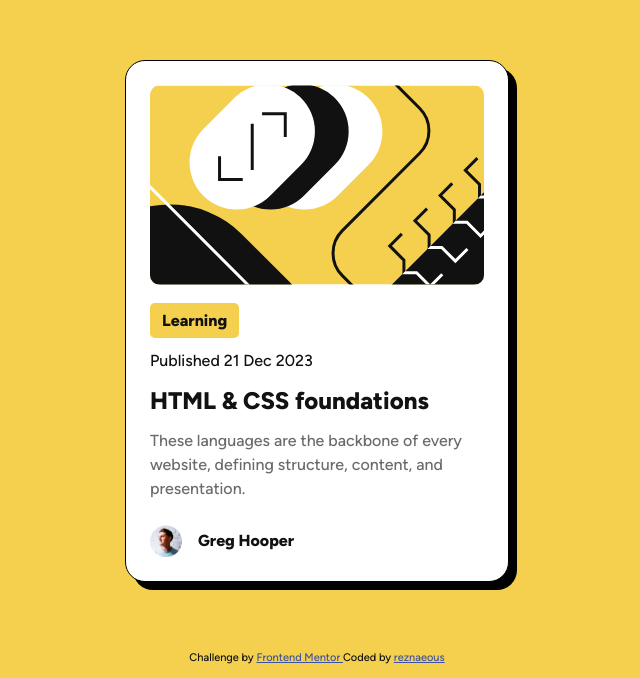
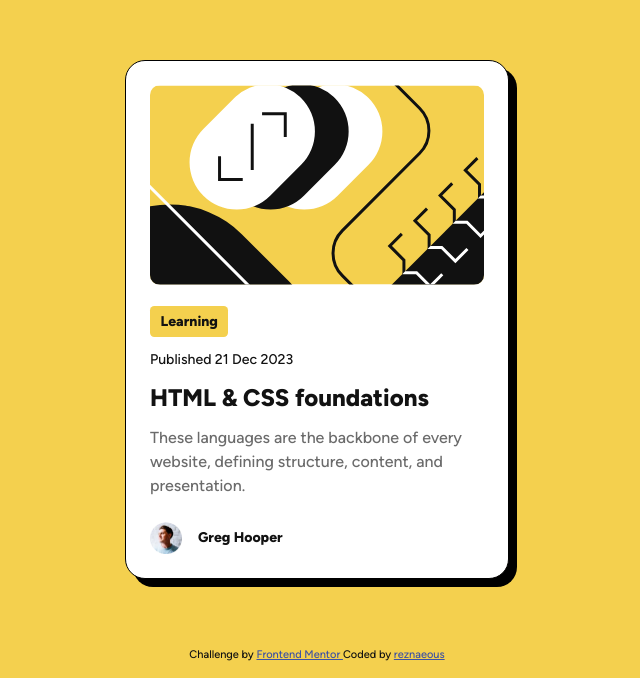
Before and after one commit to reznaeous/blog-preview-card-main, a plain HTML site: page index.html in a window 1280 px wide. Shown: the part 159-837 px from the top of the page, without its empty margins (323-963 px from the left). Drawn offline with Linux system fonts and the light colour scheme.

Commit message:
Readjust some font-sizes

```diff
--- a/style.css
+++ b/style.css
@@ -86,6 +86,11 @@ img {
   font-weight: var(--fw-extra-bold);
   padding: 0.5em 0.75em;
   border-radius: 0.3em;
+  font-size: 0.88rem;
+}
+
+.dateline {
+  font-size: 0.88rem;
 }
 
 .author-tagline {
@@ -96,10 +101,8 @@ img {
 
 .author-tagline > p {
   margin-block: 0;
-}
-
-.author-tagline > p {
   font-weight: var(--fw-extra-bold);
+  font-size: 0.88rem;
 }
 
 footer {
```
